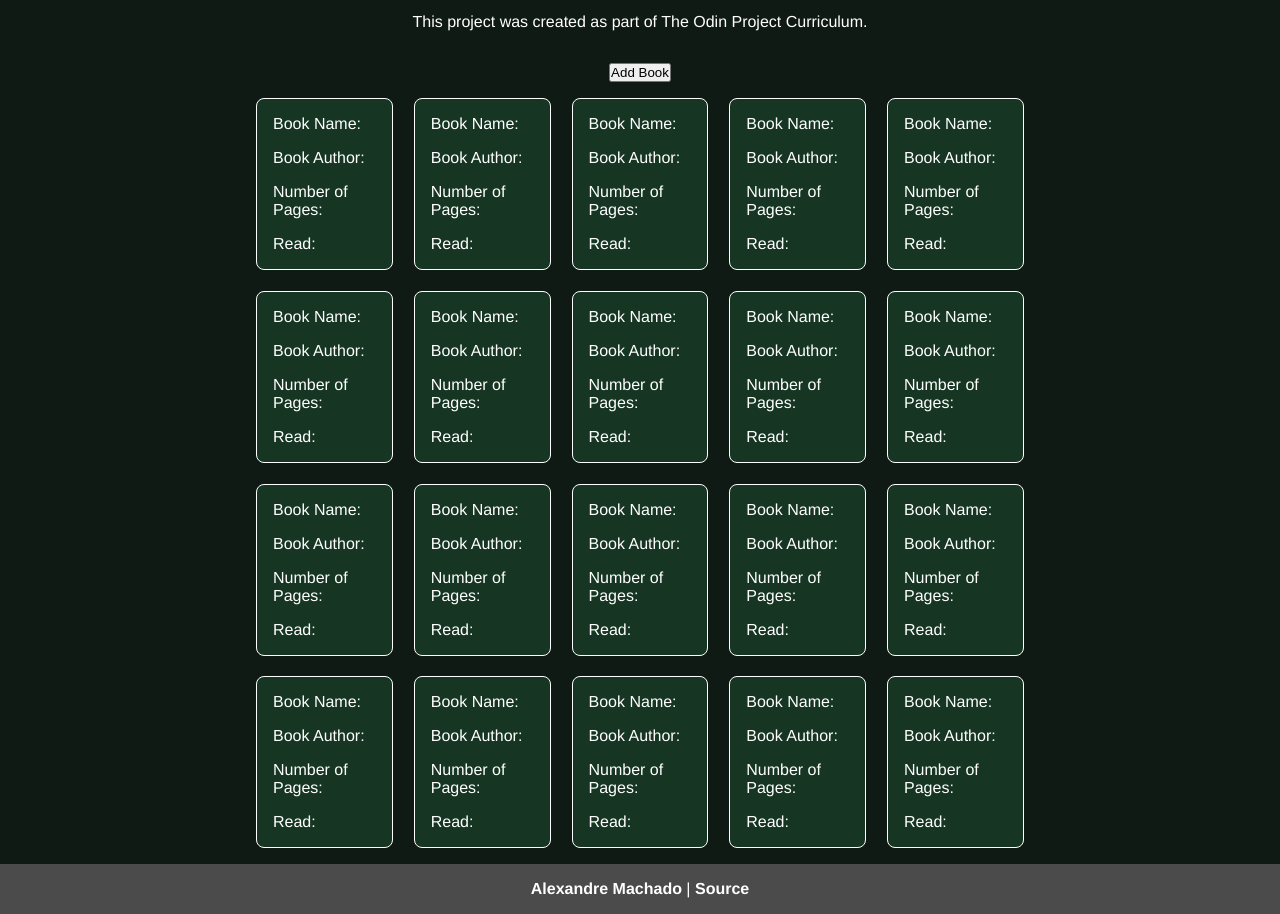
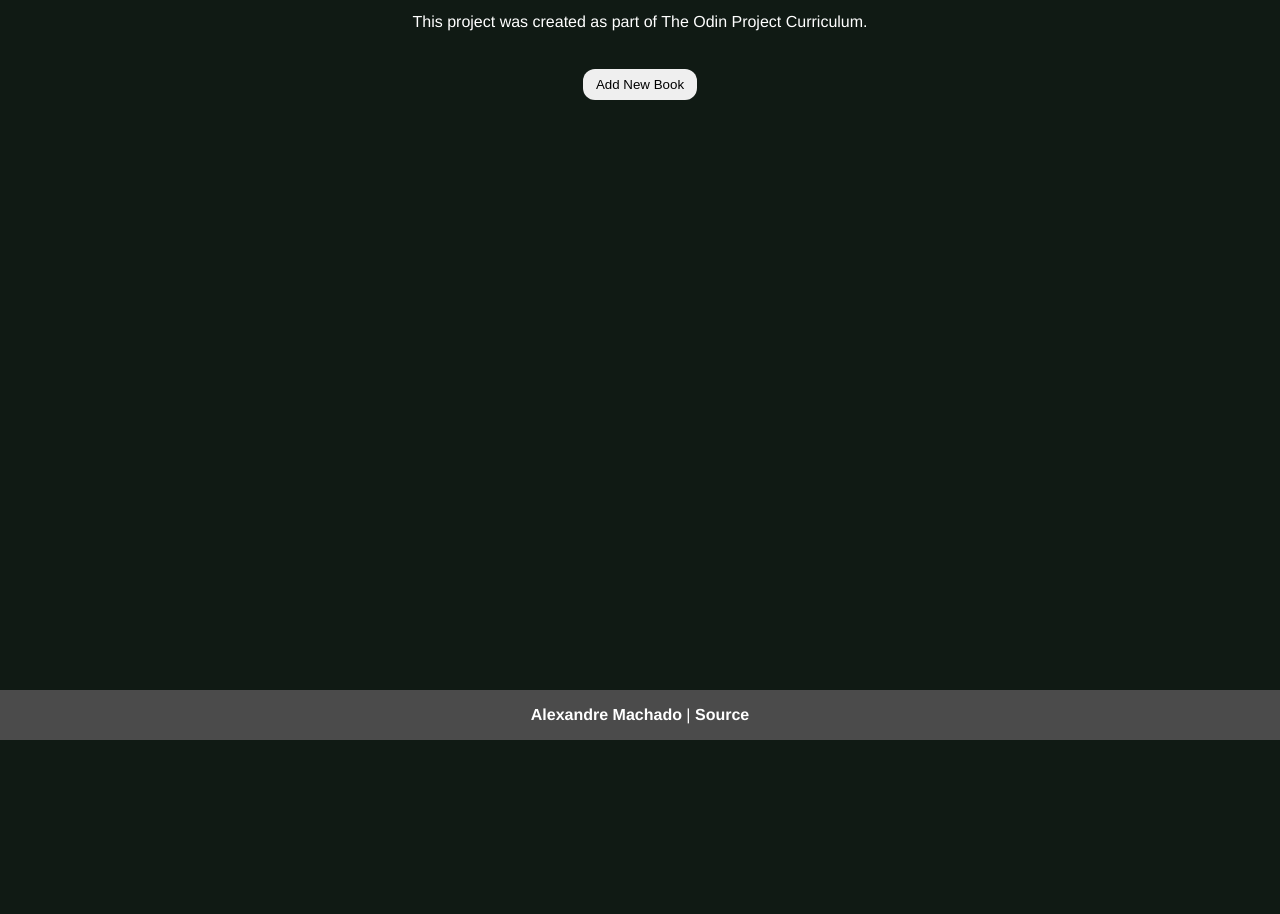
Before and after one commit to AleMachado7/TOP-Library, a plain HTML site: page index.html in a window 1280 px wide. Shown: the part 60-974 px from the top of the page. After the commit the page ends 800 px from the top, so only its background shows below. Drawn offline with Linux system fonts and the light colour scheme.

Commit message:
Added function to create books cards, added more styling to the page

```diff
--- a/index.html
+++ b/index.html
@@ -15,129 +15,10 @@
     </header>
     <main>
         <div class="input-controls">
-            <button>Add Book</button>
+            <button>Add New Book</button>
         </div>
         <div class="books-grid">
-            <div class="book">
-                <p>Book Name:</p>
-                <p>Book Author:</p>
-                <p>Number of Pages:</p>
-                <p>Read:</p>
-            </div>
-            <div class="book">
-                <p>Book Name:</p>
-                <p>Book Author:</p>
-                <p>Number of Pages:</p>
-                <p>Read:</p>
-            </div>
-            <div class="book">
-                <p>Book Name:</p>
-                <p>Book Author:</p>
-                <p>Number of Pages:</p>
-                <p>Read:</p>
-            </div>
-            <div class="book">
-                <p>Book Name:</p>
-                <p>Book Author:</p>
-                <p>Number of Pages:</p>
-                <p>Read:</p>
-            </div>
-            <div class="book">
-                <p>Book Name:</p>
-                <p>Book Author:</p>
-                <p>Number of Pages:</p>
-                <p>Read:</p>
-            </div>
-            <div class="book">
-                <p>Book Name:</p>
-                <p>Book Author:</p>
-                <p>Number of Pages:</p>
-                <p>Read:</p>
-            </div>
-            <div class="book">
-                <p>Book Name:</p>
-                <p>Book Author:</p>
-                <p>Number of Pages:</p>
-                <p>Read:</p>
-            </div>
-            <div class="book">
-                <p>Book Name:</p>
-                <p>Book Author:</p>
-                <p>Number of Pages:</p>
-                <p>Read:</p>
-            </div>
-            <div class="book">
-                <p>Book Name:</p>
-                <p>Book Author:</p>
-                <p>Number of Pages:</p>
-                <p>Read:</p>
-            </div>
-            <div class="book">
-                <p>Book Name:</p>
-                <p>Book Author:</p>
-                <p>Number of Pages:</p>
-                <p>Read:</p>
-            </div>
-            <div class="book">
-                <p>Book Name:</p>
-                <p>Book Author:</p>
-                <p>Number of Pages:</p>
-                <p>Read:</p>
-            </div>
-            <div class="book">
-                <p>Book Name:</p>
-                <p>Book Author:</p>
-                <p>Number of Pages:</p>
-                <p>Read:</p>
-            </div>
-            <div class="book">
-                <p>Book Name:</p>
-                <p>Book Author:</p>
-                <p>Number of Pages:</p>
-                <p>Read:</p>
-            </div>
-            <div class="book">
-                <p>Book Name:</p>
-                <p>Book Author:</p>
-                <p>Number of Pages:</p>
-                <p>Read:</p>
-            </div>
-                        <div class="book">
-                <p>Book Name:</p>
-                <p>Book Author:</p>
-                <p>Number of Pages:</p>
-                <p>Read:</p>
-            </div>
-            <div class="book">
-                <p>Book Name:</p>
-                <p>Book Author:</p>
-                <p>Number of Pages:</p>
-                <p>Read:</p>
-            </div>
-            <div class="book">
-                <p>Book Name:</p>
-                <p>Book Author:</p>
-                <p>Number of Pages:</p>
-                <p>Read:</p>
-            </div>
-            <div class="book">
-                <p>Book Name:</p>
-                <p>Book Author:</p>
-                <p>Number of Pages:</p>
-                <p>Read:</p>
-            </div>
-            <div class="book">
-                <p>Book Name:</p>
-                <p>Book Author:</p>
-                <p>Number of Pages:</p>
-                <p>Read:</p>
-            </div>
-            <div class="book">
-                <p>Book Name:</p>
-                <p>Book Author:</p>
-                <p>Number of Pages:</p>
-                <p>Read:</p>
-            </div>
+
         </div>
     </main>
     <footer>
--- a/script.js
+++ b/script.js
@@ -1,4 +1,5 @@
 const myLibrary = [];
+const bookGrid = document.querySelector(".books-grid");
 
 function Book(name, author, numberOfPages, readStatus) {
     this.name = name;
@@ -10,3 +11,19 @@ function Book(name, author, numberOfPages, readStatus) {
 function addBookToLibrary(name, author, numberOfPages, readStatus) {
     return myLibrary.push(new Book(name, author, numberOfPages, readStatus));
 }
+
+function displayBook() {
+    bookGrid.replaceChildren();
+
+    myLibrary.forEach(book => {
+        let newBook = document.createElement("div");
+        newBook.classList.add("book");
+
+        Object.values(book).forEach(value => {
+            let bookInfo = document.createElement("p");
+            bookInfo.textContent = value;
+            newBook.appendChild(bookInfo);
+        });
+        bookGrid.appendChild(newBook);
+    });
+}
--- a/style.css
+++ b/style.css
@@ -34,16 +34,27 @@ main {
     display: flex;
     flex-direction: column;
     align-items: center;
-    padding: 0 20vw;
+    min-height: 75vh;
+    padding: 0 10vw;
     gap: 1rem;
+}
+
+main button {
+    padding: 0.5rem 0.8rem;
+    border-radius: 12px;
+    border: none;
+    margin-bottom: 1rem;
+}
+
+main button:hover {
+    box-shadow: #0ae06a 0px 0px 20px;
 }
 
 .books-grid {
     display: grid;
-    grid-template-columns: repeat(5, 1fr);
+    grid-template-columns: repeat(6, 1fr);
     grid-auto-flow: row;
     gap: 1.3rem;
-
 }
 
 .book {
@@ -53,7 +64,8 @@ main {
     border: solid 1px #ffffff;
     border-radius: 8px;
     padding: 1rem;
-    background-color: #163623;
+    background-color: #0c2215;
+    box-shadow: rgb(167, 167, 167) 5px 5px 5px;
 }
 
 footer {
```
